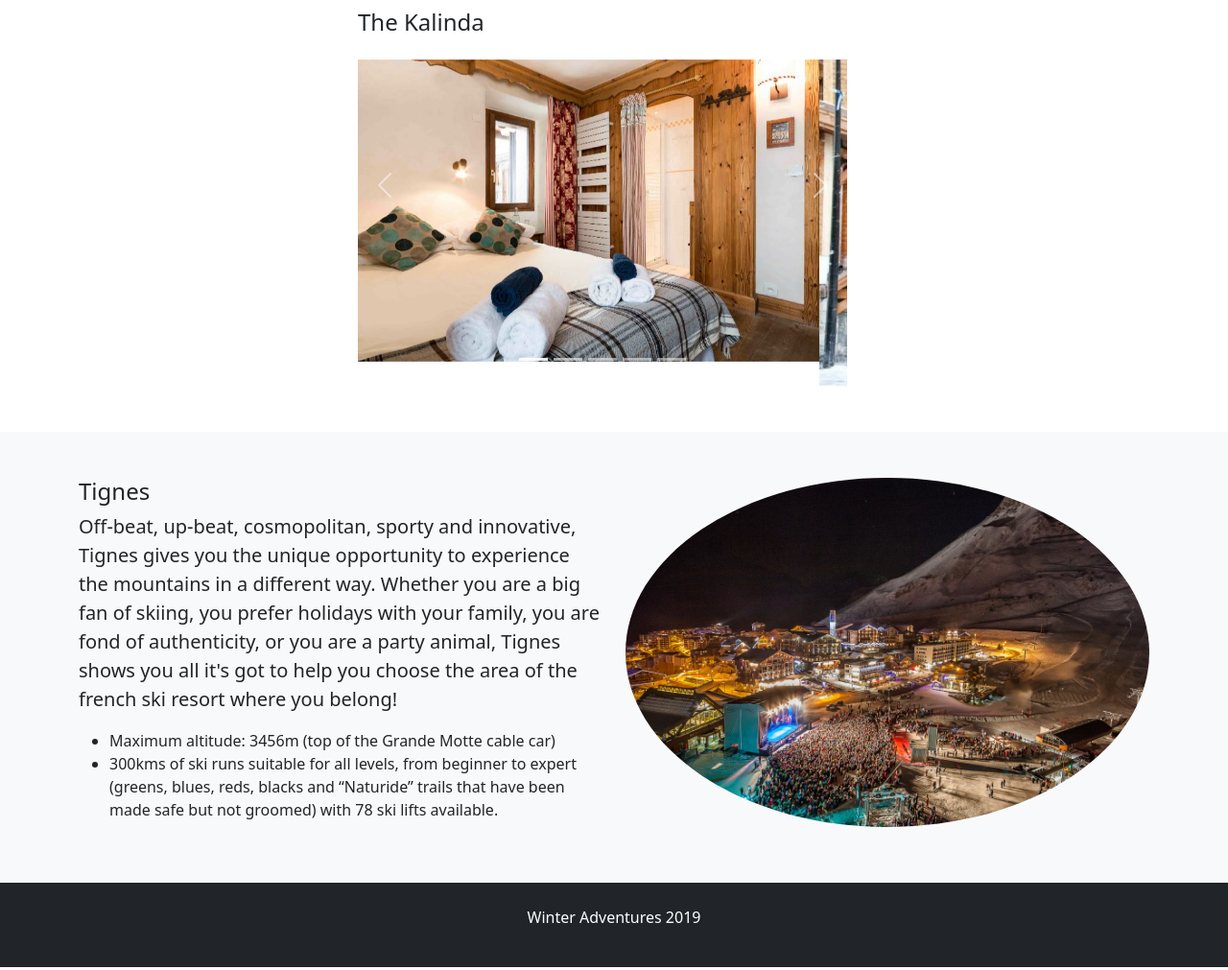
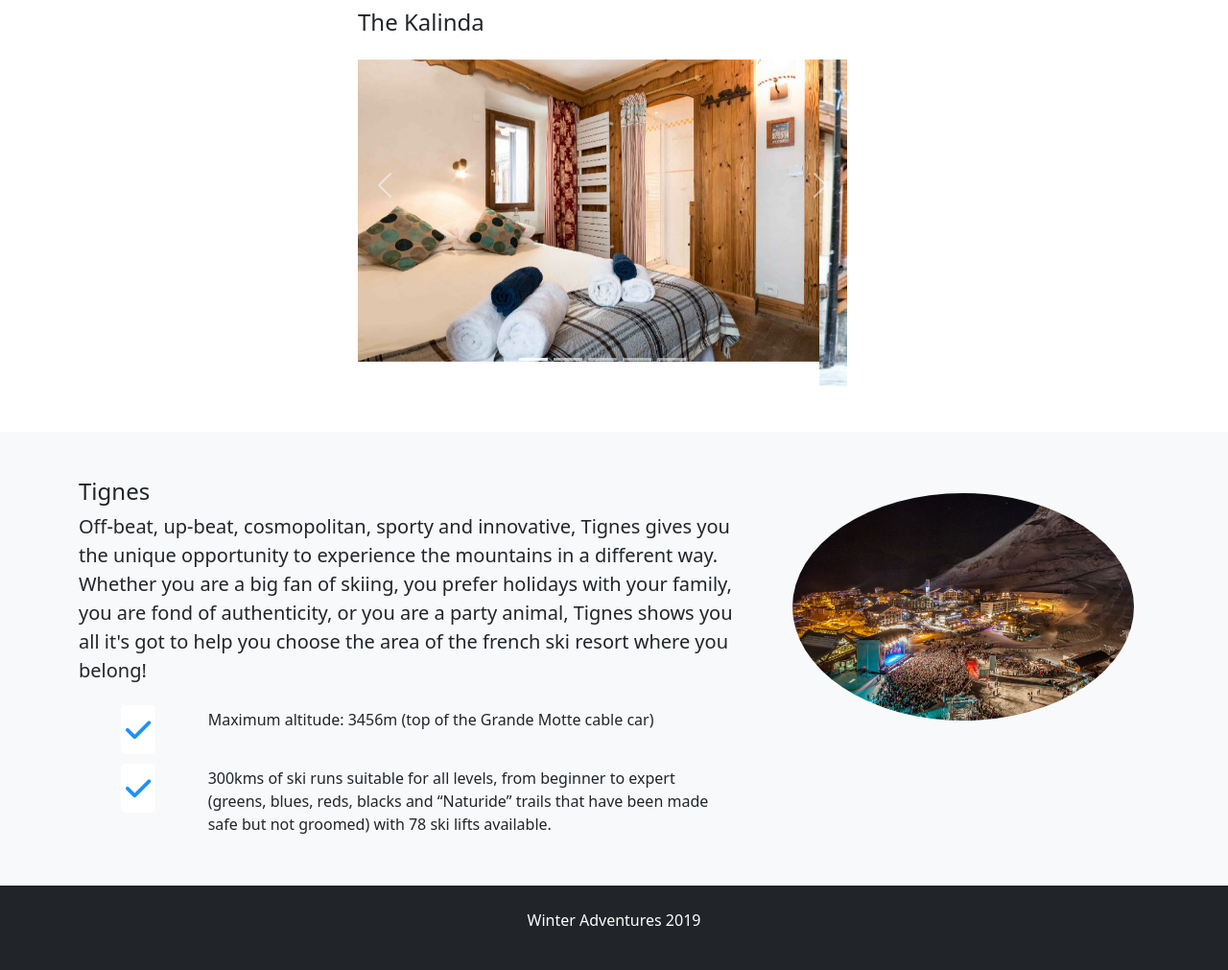
Before and after one commit to da9104/winter-adventures, a plain HTML site: page tignes.html in a window 1280 px wide. Shown: the part 63-1074 px from the top of the page at 96% size. Drawn offline with nearby package versions, Linux system fonts and the light colour scheme.

```diff
--- a/tignes.html
+++ b/tignes.html
@@ -93,22 +93,44 @@
         <!-- extra information -->
     <section id="information" class="py-5 bg-light text-black container-fluid">
     <div class="container">
-        <div class="row row-cols-2 justify-content-center">
-         <div>
+        <div class="row justify-content-center">
+         <div class="col">
             <h4>Tignes</h4>
             <p class="lead">
                 Off-beat, up-beat, cosmopolitan, sporty and innovative, Tignes gives you the unique opportunity to experience the mountains in a different way.
                 Whether you are a big fan of skiing, you prefer holidays with your family, you are fond of authenticity, or you are a party animal,
                 Tignes shows you all it's got to help you choose the area of the french ski resort where you belong!
             </p>
-            <ul>
-                    <li> Maximum altitude: 3456m (top of the Grande Motte cable car) </li>
-                    <li> 300kms of ski runs suitable for all levels, from beginner to expert (greens, blues, reds, blacks and “Naturide” trails that have been made safe but not groomed)
-                        with 78 ski lifts available. </li>
-            </ul>
-        </div>
-        <div>
-            <img src="./images/tignes/tignes.jpeg" class="border-0 img-fluid rounded-circle" alt="service" />
+
+            <div class="d-flex flex-row" style="list-style: none;">
+                <div class="col">
+                    <div class="row m-2 mb-3">
+                  <div class="col-2">
+                    <span class="align-items-center m-4" style=" background-color: #fff; border-radius: 5px; padding: 5px; font-size: 30px; color: Dodgerblue;">
+                    <i class="fas fa-check"></i> </span>
+                 </div>
+                    <div class="col-10 align-items-center ">
+                        Maximum altitude: 3456m (top of the Grande Motte cable car)
+                    </div>
+                 </div>
+                 <div class="row m-2 mb-1">
+                     <div class="col-2">
+                      <span class="align-items-center m-4" style=" background-color: #fff; border-radius: 5px;  padding: 5px;  font-size: 30px; color: Dodgerblue;">
+                            <i class="fas fa-check"></i>
+                        </span>
+                    </div>
+                        <div class="col-10 align-items-center">
+                            300kms of ski runs suitable for all levels, from beginner to expert (greens, blues, reds, blacks and “Naturide” trails that have been made safe but not groomed)
+                            with 78 ski lifts available.
+                        </div>
+                  </div>
+                </div>
+              </div>
+             </div>
+
+             <div class="col-md-4 m-3 align-items-center">
+
+            <img src="./images/tignes/tignes.jpeg" class="border-0 img-fluid rounded-circle w-100" alt="service" />
 
         </div>
         </div>
```
Also changed, not shown: index.html (+7 -7 lines), latania.html (+6 -13 lines), morzine.html (+33 -11 lines).
